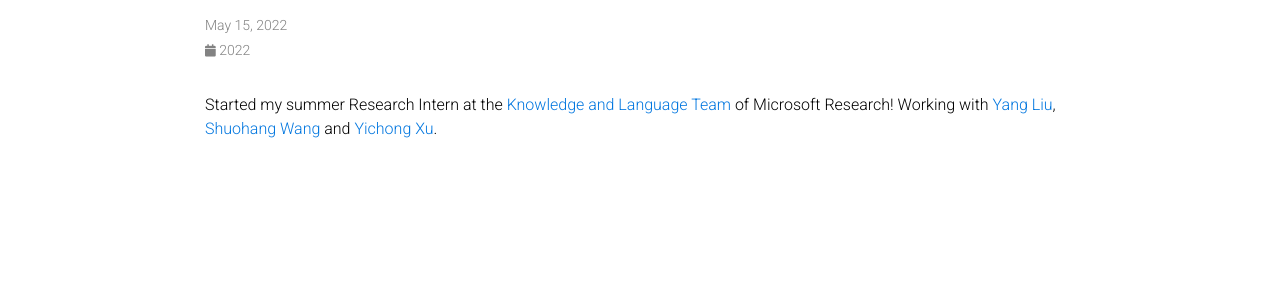
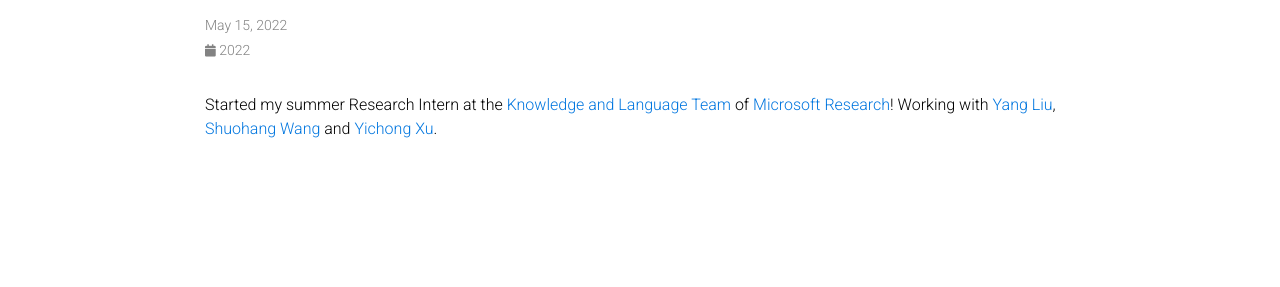
Before and after one commit to renll/renll.github.io, a Jekyll site: the page built from _news/announcement_1.md, in a window 1280 px wide. Shown: the part 145-432 px from the top of the page. Built offline with Jekyll 4.4.1, drawn with Linux system fonts in a browser that asks for light colours; full-size pictures stand in for the smaller copies a plugin makes; comment, search, counter and statistics services are not loaded; a style sheet for code colours, icons or effects is not loaded; part of the change alters nothing that is shown.

```diff
--- a/_news/announcement_1.md
+++ b/_news/announcement_1.md
@@ -4,4 +4,4 @@ date: 2022-05-15 15:59:00-0400
 inline: true
 ---
 
-Started my summer Research Intern at the [Knowledge and Language Team](https://www.microsoft.com/en-us/research/group/knowledge-and-language/) of Microsoft Research! Working with [Yang Liu](https://www.microsoft.com/en-us/research/people/yaliu10/), [Shuohang Wang](https://www.microsoft.com/en-us/research/people/shuowa/) and [Yichong Xu](https://www.microsoft.com/en-us/research/people/yicxu/).
+Started my summer Research Intern at the [Knowledge and Language Team](https://www.microsoft.com/en-us/research/group/knowledge-and-language/) of [Microsoft Research](https://www.microsoft.com/en-us/research/)! Working with [Yang Liu](https://www.microsoft.com/en-us/research/people/yaliu10/), [Shuohang Wang](https://www.microsoft.com/en-us/research/people/shuowa/) and [Yichong Xu](https://www.microsoft.com/en-us/research/people/yicxu/).
```
